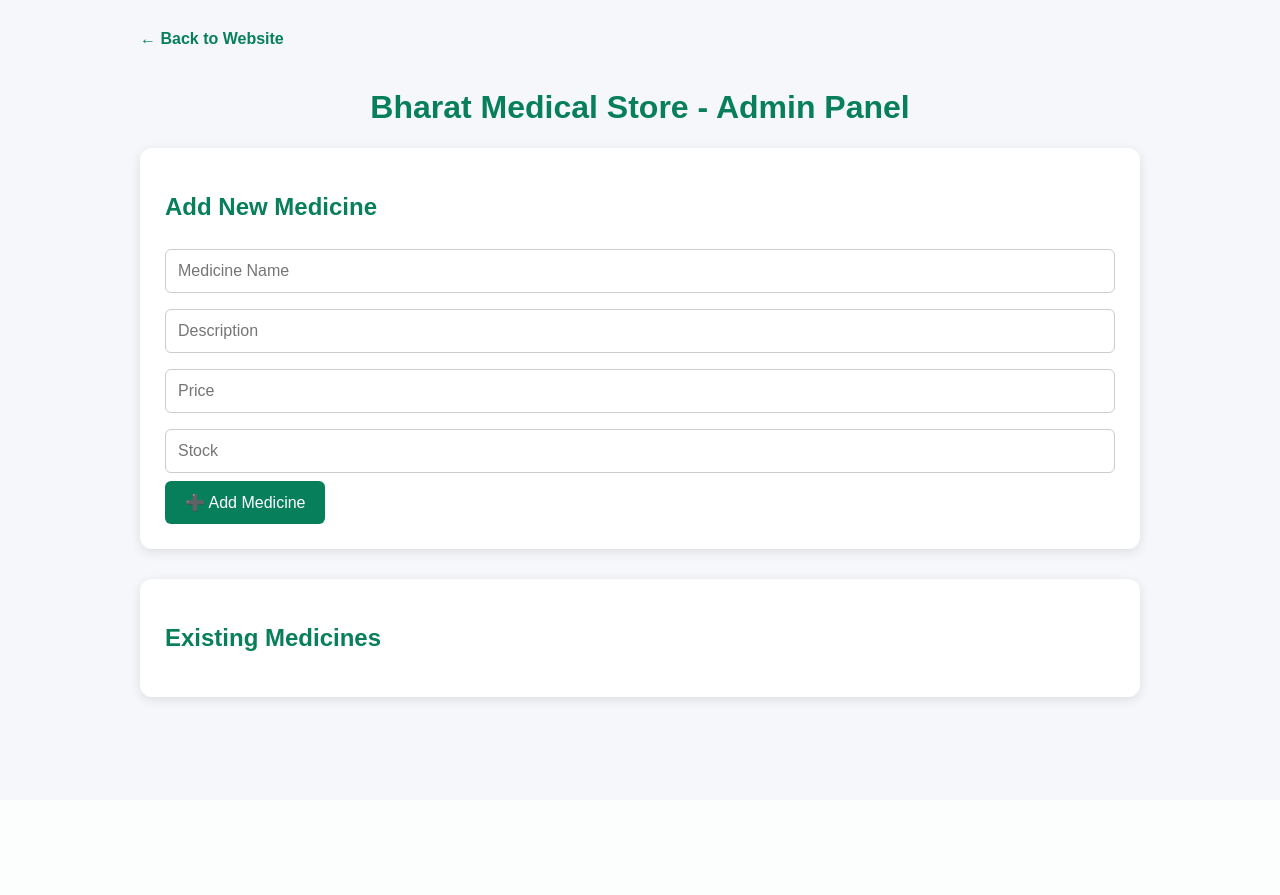
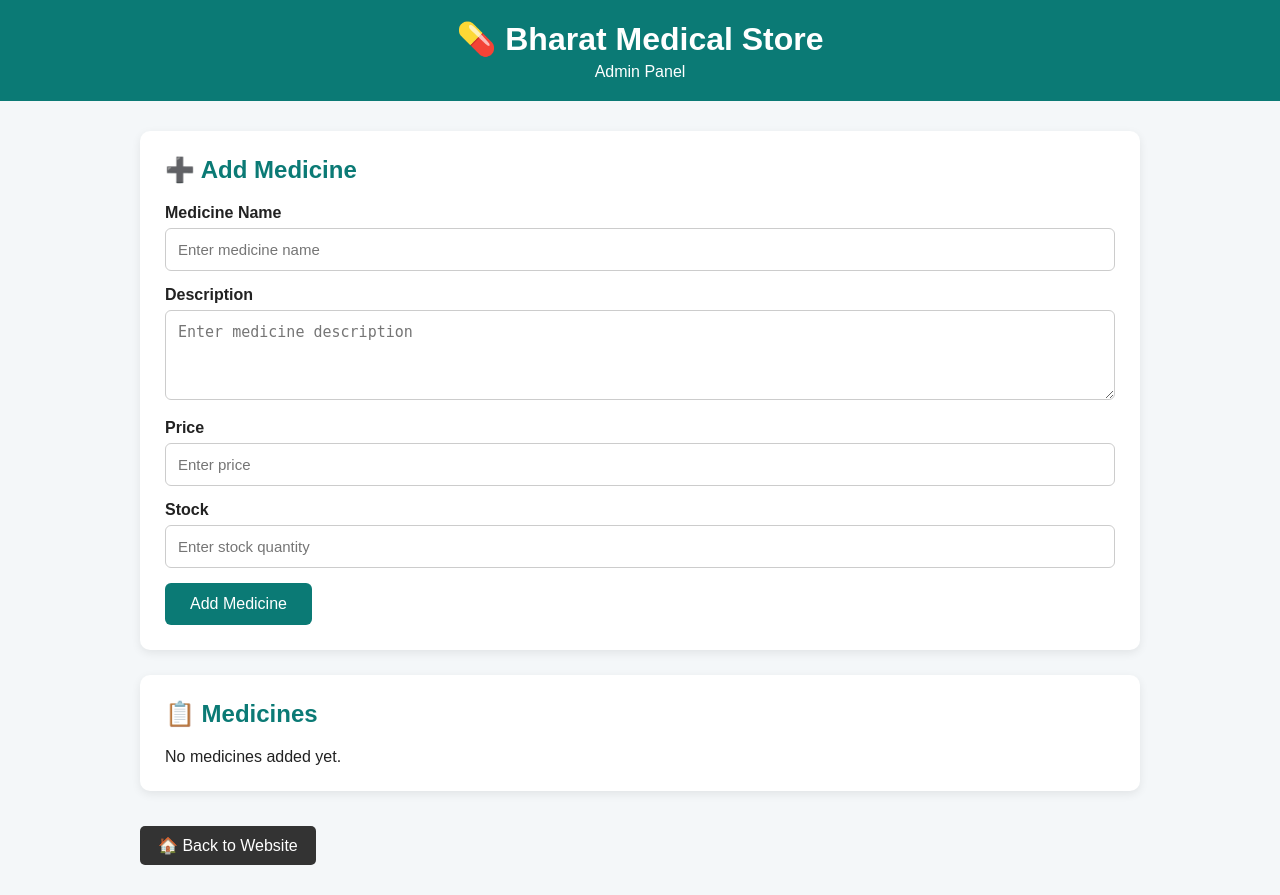
Before and after one commit to 7002694576/Bharat-Medical-Store, a Flask app: template templates/admin.html in a window 1280 px wide. Before the commit the page ends 704 px from the top, so only its background shows below. Run offline with Flask 3, Linux system fonts and the light colour scheme; the template is opened without the code that fills it, so the values that code supplies are empty.

Commit message:
admin.html
Updated the admin panel layout and styles for better presentation. Modified the structure of the form for adding medicines and improved the display of existing medicines.

```diff
--- a/templates/admin.html
+++ b/templates/admin.html
@@ -5,93 +5,143 @@
 
     <meta charset="UTF-8">
 
-    <meta name="viewport"
-          content="width=device-width, initial-scale=1.0">
+    <meta name="viewport" content="width=device-width, initial-scale=1.0">
 
-    <title>Admin - Bharat Medical Store</title>
+    <title>Bharat Medical Store - Admin</title>
 
     <style>
 
         * {
             box-sizing: border-box;
+            margin: 0;
+            padding: 0;
         }
 
         body {
             font-family: Arial, sans-serif;
-            background: #f5f7fa;
-            margin: 0;
-            padding: 30px;
+            background: #f4f7f9;
+            color: #222;
+        }
+
+        header {
+            background: #0b7a75;
+            color: white;
+            padding: 20px;
+            text-align: center;
+        }
+
+        header h1 {
+            margin-bottom: 5px;
         }
 
         .container {
+            width: 90%;
             max-width: 1000px;
-            margin: auto;
+            margin: 30px auto;
         }
 
-        h1 {
-            text-align: center;
-            color: #087f5b;
+        .box {
+            background: white;
+            padding: 25px;
+            margin-bottom: 25px;
+            border-radius: 10px;
+            box-shadow: 0 3px 10px rgba(0,0,0,0.08);
         }
 
-        .form-box {
-            background: white;
-            padding: 25px;
-            border-radius: 12px;
-            box-shadow: 0 3px 12px rgba(0,0,0,0.1);
-            margin-bottom: 30px;
+        .box h2 {
+            margin-bottom: 20px;
+            color: #0b7a75;
         }
 
-        .form-box h2 {
-            color: #087f5b;
+        .form-group {
+            margin-bottom: 15px;
         }
 
-        input {
+        .form-group label {
+            display: block;
+            margin-bottom: 6px;
+            font-weight: bold;
+        }
+
+        .form-group input,
+        .form-group textarea {
             width: 100%;
             padding: 12px;
-            margin: 8px 0;
             border: 1px solid #ccc;
             border-radius: 6px;
-            font-size: 16px;
+            font-size: 15px;
         }
 
-        button {
-            background: #087f5b;
+        .form-group textarea {
+            height: 90px;
+            resize: vertical;
+        }
+
+        .add-btn {
+            background: #0b7a75;
             color: white;
             border: none;
-            padding: 12px 20px;
+            padding: 12px 25px;
             border-radius: 6px;
             cursor: pointer;
             font-size: 16px;
         }
 
-        button:hover {
-            background: #065f46;
-        }
-
-        .medicine-list {
-            display: grid;
-            grid-template-columns:
-                repeat(auto-fit, minmax(220px, 1fr));
-            gap: 20px;
+        .add-btn:hover {
+            background: #095f5b;
         }
 
         .medicine-card {
-            background: white;
-            padding: 20px;
-            border-radius: 10px;
-            box-shadow: 0 3px 10px rgba(0,0,0,0.1);
+            border: 1px solid #ddd;
+            padding: 18px;
+            margin-bottom: 15px;
+            border-radius: 8px;
+            background: #fafafa;
         }
 
         .medicine-card h3 {
-            color: #087f5b;
+            color: #0b7a75;
+            margin-bottom: 8px;
         }
 
-        .back {
+        .medicine-card p {
+            margin-bottom: 8px;
+        }
+
+        .price {
+            font-weight: bold;
+            margin-bottom: 5px;
+        }
+
+        .stock {
+            margin-bottom: 12px;
+        }
+
+        .delete-btn {
+            background: #dc3545;
+            color: white;
+            border: none;
+            padding: 9px 16px;
+            border-radius: 5px;
+            cursor: pointer;
+        }
+
+        .delete-btn:hover {
+            background: #b02a37;
+        }
+
+        .home-btn {
             display: inline-block;
-            margin-bottom: 20px;
+            margin-top: 10px;
+            background: #333;
+            color: white;
+            padding: 10px 18px;
             text-decoration: none;
-            color: #087f5b;
-            font-weight: bold;
+            border-radius: 5px;
+        }
+
+        .home-btn:hover {
+            background: #111;
         }
 
     </style>
@@ -101,115 +151,195 @@
 
 <body>
 
+
+<header>
+
+    <h1>💊 Bharat Medical Store</h1>
+
+    <p>Admin Panel</p>
+
+</header>
+
+
 <div class="container">
 
-    <a href="/" class="back">
-        ← Back to Website
-    </a>
+
+    <!-- =========================
+         ADD MEDICINE
+    ========================== -->
+
+    <div class="box">
+
+        <h2>➕ Add Medicine</h2>
 
 
-    <h1>
-        Bharat Medical Store - Admin Panel
-    </h1>
+        <form action="/add-medicine" method="POST">
 
 
-    <!-- ADD MEDICINE -->
+            <div class="form-group">
 
-    <div class="form-box">
-
-        <h2>
-            Add New Medicine
-        </h2>
-
-        <form
-            action="/add-medicine"
-            method="POST"
-        >
+                <label>
+                    Medicine Name
+                </label>
 
                 <input
                     type="text"
                     name="name"
-                placeholder="Medicine Name"
+                    placeholder="Enter medicine name"
                     required
                 >
 
-            <input
-                type="text"
+            </div>
+
+
+            <div class="form-group">
+
+                <label>
+                    Description
+                </label>
+
+                <textarea
                     name="description"
-                placeholder="Description"
+                    placeholder="Enter medicine description"
                     required
-            >
+                ></textarea>
+
+            </div>
+
+
+            <div class="form-group">
+
+                <label>
+                    Price
+                </label>
 
                 <input
                     type="number"
                     name="price"
-                placeholder="Price"
+                    placeholder="Enter price"
                     step="0.01"
                     required
                 >
 
+            </div>
+
+
+            <div class="form-group">
+
+                <label>
+                    Stock
+                </label>
+
                 <input
                     type="number"
                     name="stock"
-                placeholder="Stock"
+                    placeholder="Enter stock quantity"
                     required
                 >
 
-            <button type="submit">
-                ➕ Add Medicine
+            </div>
+
+
+            <button
+                type="submit"
+                class="add-btn"
+            >
+                Add Medicine
             </button>
+
 
         </form>
 
     </div>
 
 
-    <!-- EXISTING MEDICINES -->
 
-    <div class="form-box">
+    <!-- =========================
+         MEDICINE LIST
+    ========================== -->
 
-        <h2>
-            Existing Medicines
-        </h2>
+    <div class="box">
+
+        <h2>📋 Medicines</h2>
 
 
-        <div class="medicine-list">
+        {% if medicines %}
+
 
             {% for medicine in medicines %}
 
+
                 <div class="medicine-card">
+
 
                     <h3>
                         {{ medicine.name }}
                     </h3>
 
+
                     <p>
                         {{ medicine.description }}
                     </p>
 
-                <p>
-                    <strong>
-                        Price:
-                    </strong>
-                    ₹{{ medicine.price }}
-                </p>
 
-                <p>
-                    <strong>
-                        Stock:
-                    </strong>
-                    {{ medicine.stock }}
-                </p>
+                    <div class="price">
+                        Price: ₹{{ medicine.price }}
+                    </div>
+
+
+                    <div class="stock">
+                        Stock: {{ medicine.stock }}
+                    </div>
+
+
+                    <!-- DELETE -->
+
+                    <form
+                        action="/delete-medicine/{{ medicine._id }}"
+                        method="POST"
+                        onsubmit="return confirm('Are you sure you want to delete this medicine?');"
+                    >
+
+                        <button
+                            type="submit"
+                            class="delete-btn"
+                        >
+                            🗑️ Delete
+                        </button>
+
+                    </form>
+
 
                 </div>
 
+
             {% endfor %}
+
+
+        {% else %}
+
+
+            <p>
+                No medicines added yet.
+            </p>
+
+
+        {% endif %}
+
 
     </div>
 
+
+    <a
+        href="/"
+        class="home-btn"
+    >
+        🏠 Back to Website
+    </a>
+
+
 </div>
 
-</div>
 
 </body>
 
```
Lines whose indentation alone changed are shown as unchanged.
